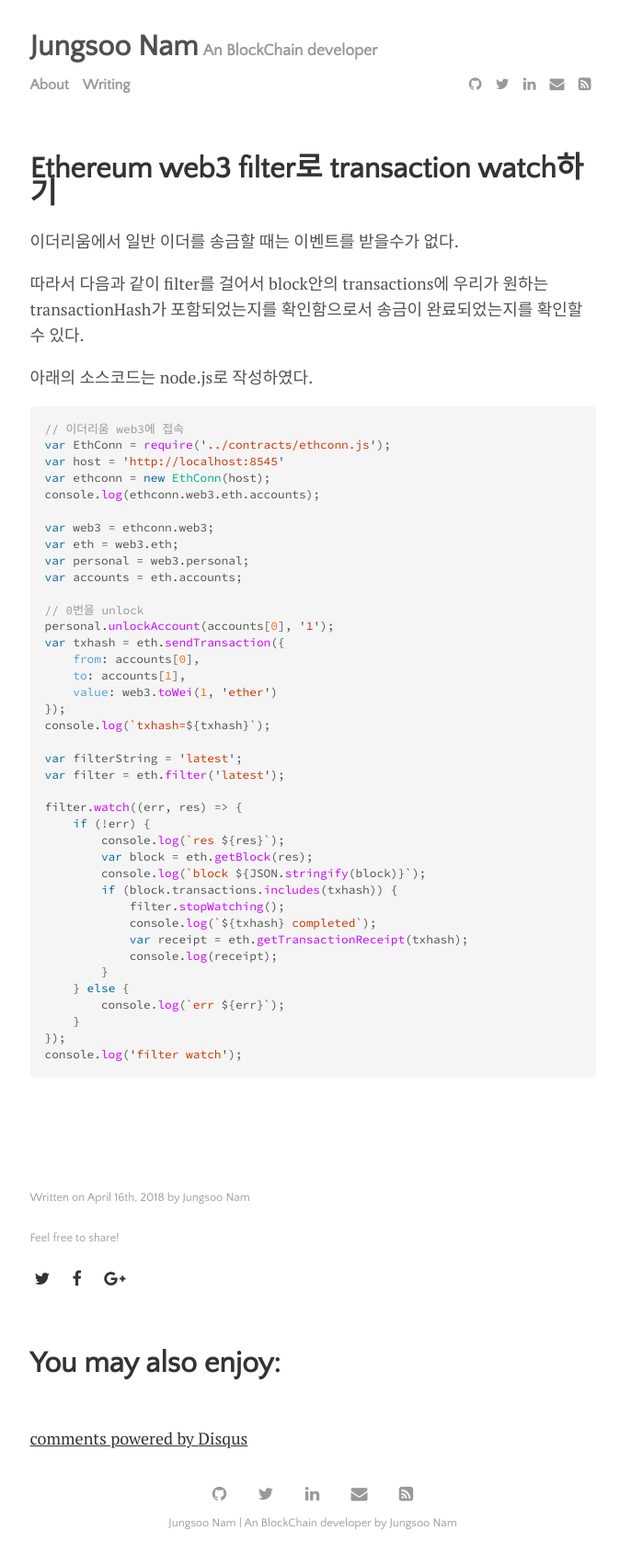
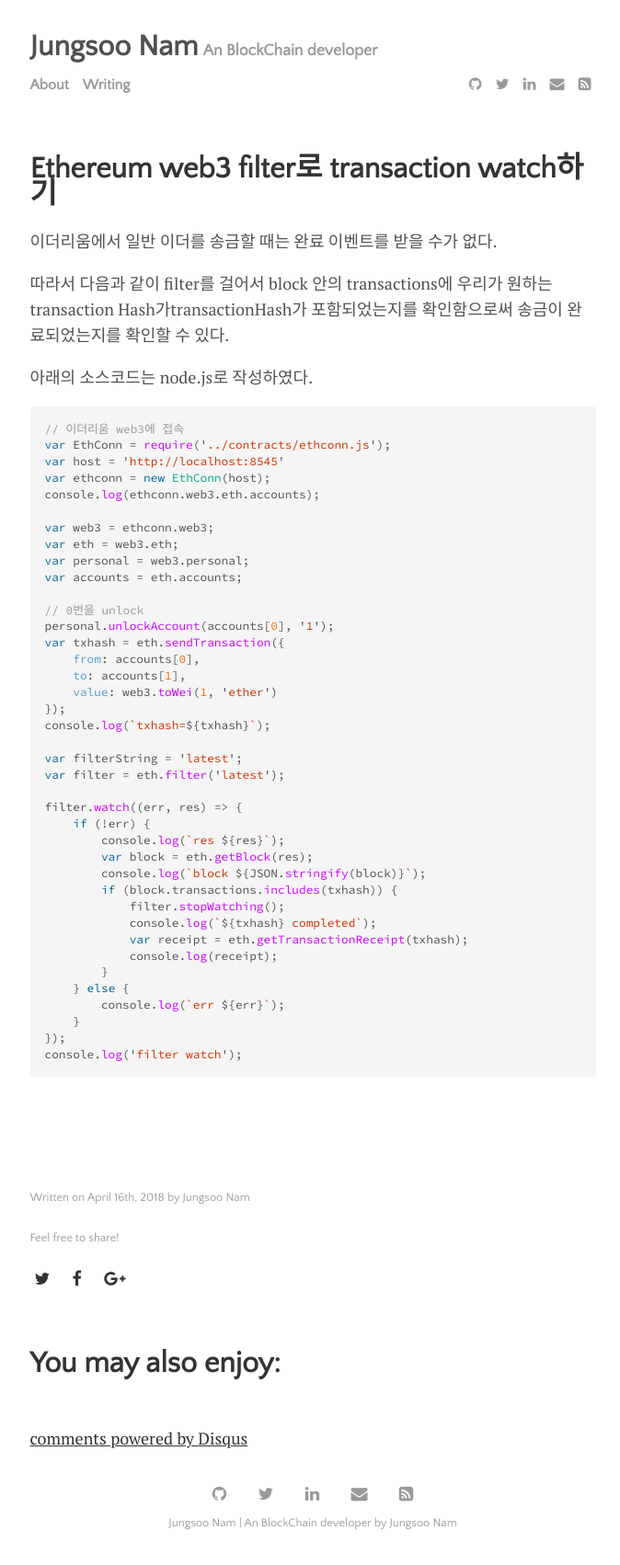
Before and after one commit to namjungsoo/namjungsoo.github.io, a Jekyll site: the page built from _posts/2018-04-16-Ethereum-web3-filter-watch.md, in a window 1280 px wide. Shown: the whole page at 92% size, without its empty margins (300-974 px from the left). Built offline with Jekyll 4.4.1, drawn with Linux system fonts in a browser that asks for light colours; nearby versions of some CDN libraries; comment, search, counter and statistics services are not loaded.

Commit message:
문법 수정

```diff
--- a/_posts/2018-04-16-Ethereum-web3-filter-watch.md
+++ b/_posts/2018-04-16-Ethereum-web3-filter-watch.md
@@ -2,9 +2,9 @@
 layout: post
 title: Ethereum web3 filter로 transaction watch하기
 ---
-이더리움에서 일반 이더를 송금할 때는 이벤트를 받을수가 없다.
+이더리움에서 일반 이더를 송금할 때는 완료 이벤트를 받을 수가 없다.
 
-따라서 다음과 같이 filter를 걸어서 block안의 transactions에 우리가 원하는 transactionHash가 포함되었는지를 확인함으로서 송금이 완료되었는지를 확인할수 있다.
+따라서 다음과 같이 filter를 걸어서 block 안의 transactions에 우리가 원하는 transaction Hash가transactionHash가 포함되었는지를 확인함으로써 송금이 완료되었는지를 확인할 수 있다.
 
 아래의 소스코드는 node.js로 작성하였다.
 
```
